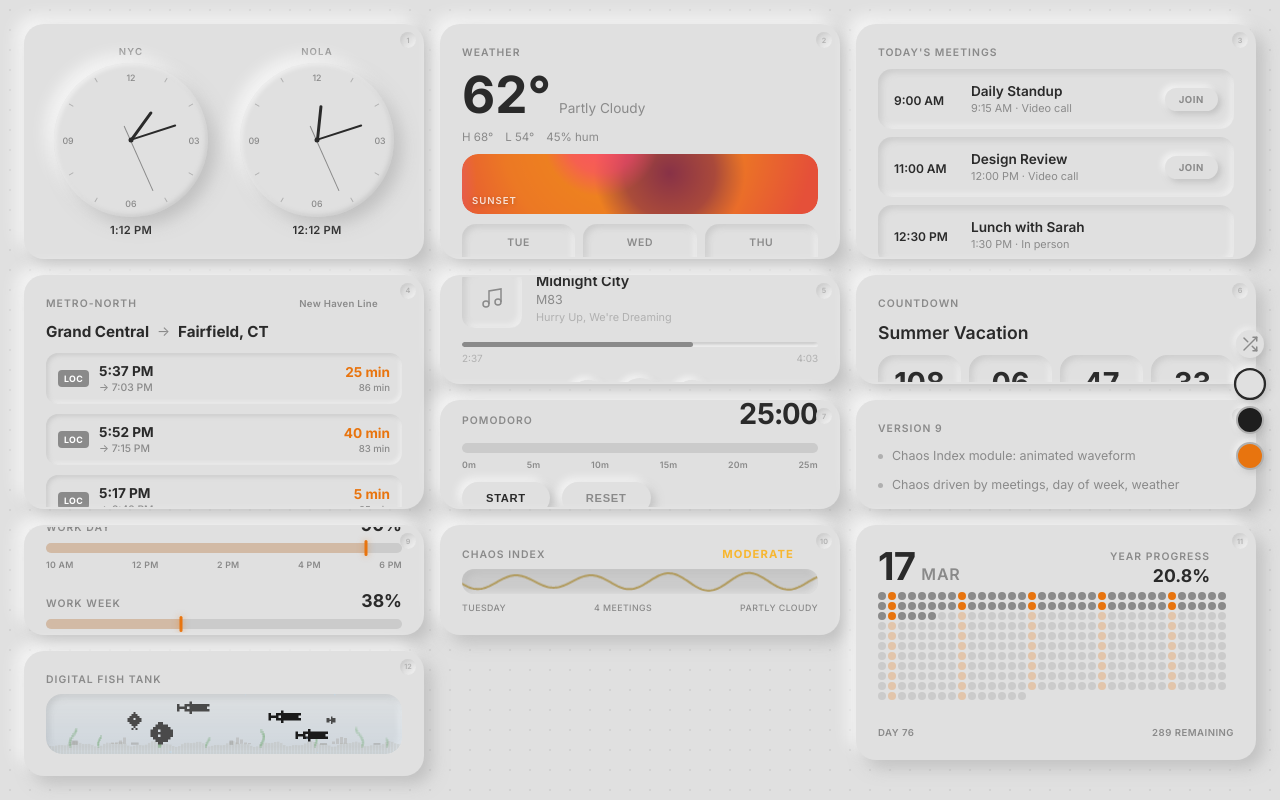
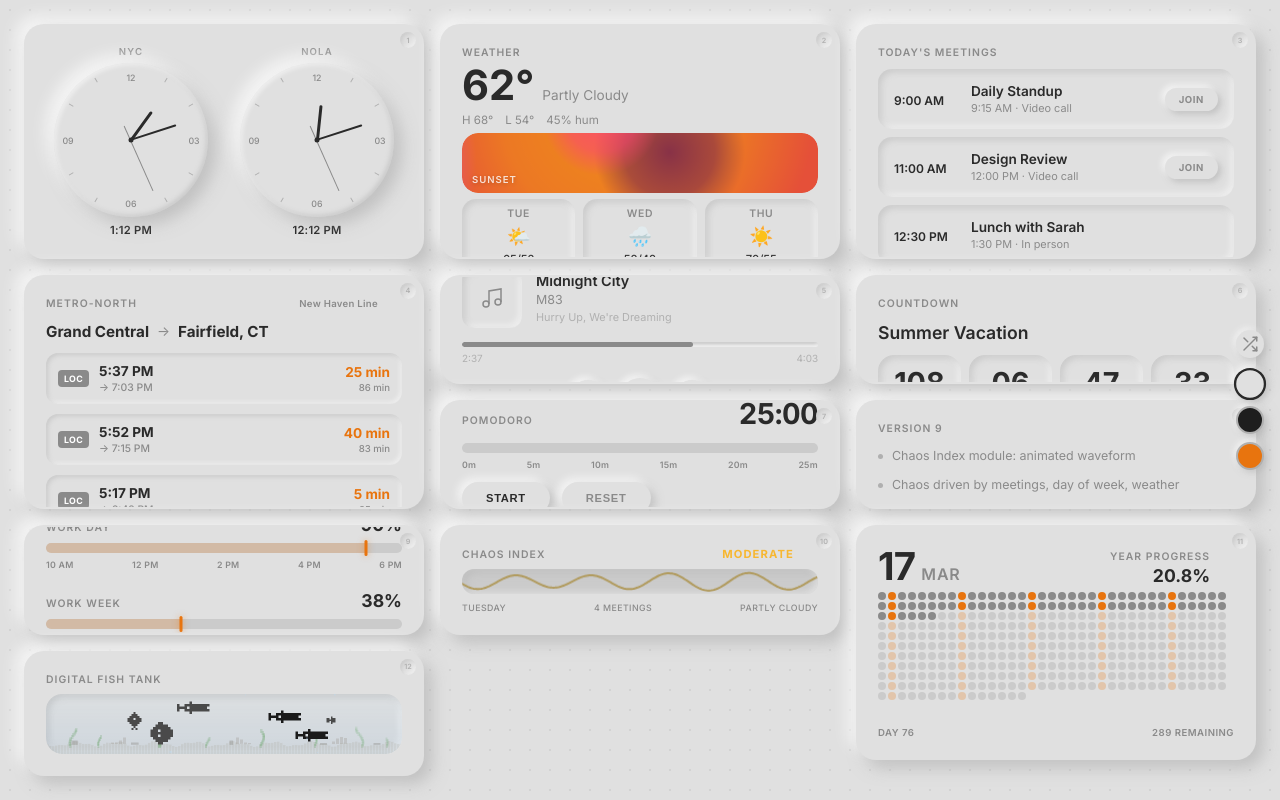
Before and after one commit to justincolt/dashboard, a React (Vite) app: page / in a window 1280 px wide. Built offline with nearby package versions, Linux system fonts and the light colour scheme.

Commit message:
Fix weather card content cropping — reduce temp size and tighten spacing
Co-Authored-By: Claude Opus 4.6 <noreply@anthropic.com>

```diff
--- a/src/components/Weather/Weather.module.css
+++ b/src/components/Weather/Weather.module.css
@@ -1,7 +1,7 @@
 .weather {
   display: flex;
   flex-direction: column;
-  gap: 10px;
+  gap: 6px;
   height: 100%;
 }
 
@@ -20,7 +20,7 @@
 }
 
 .temp {
-  font-size: 3.2rem;
+  font-size: 2.6rem;
   font-weight: 700;
   color: var(--text);
   line-height: 1;
@@ -75,8 +75,8 @@
   display: flex;
   flex-direction: column;
   align-items: center;
-  gap: 8px;
-  padding: 12px 6px;
+  gap: 4px;
+  padding: 8px 6px;
   border-radius: 14px;
   background: var(--bg);
   box-shadow:
```
Also changed, not shown: 5 other files (tests, documents, lock files or other folders).
